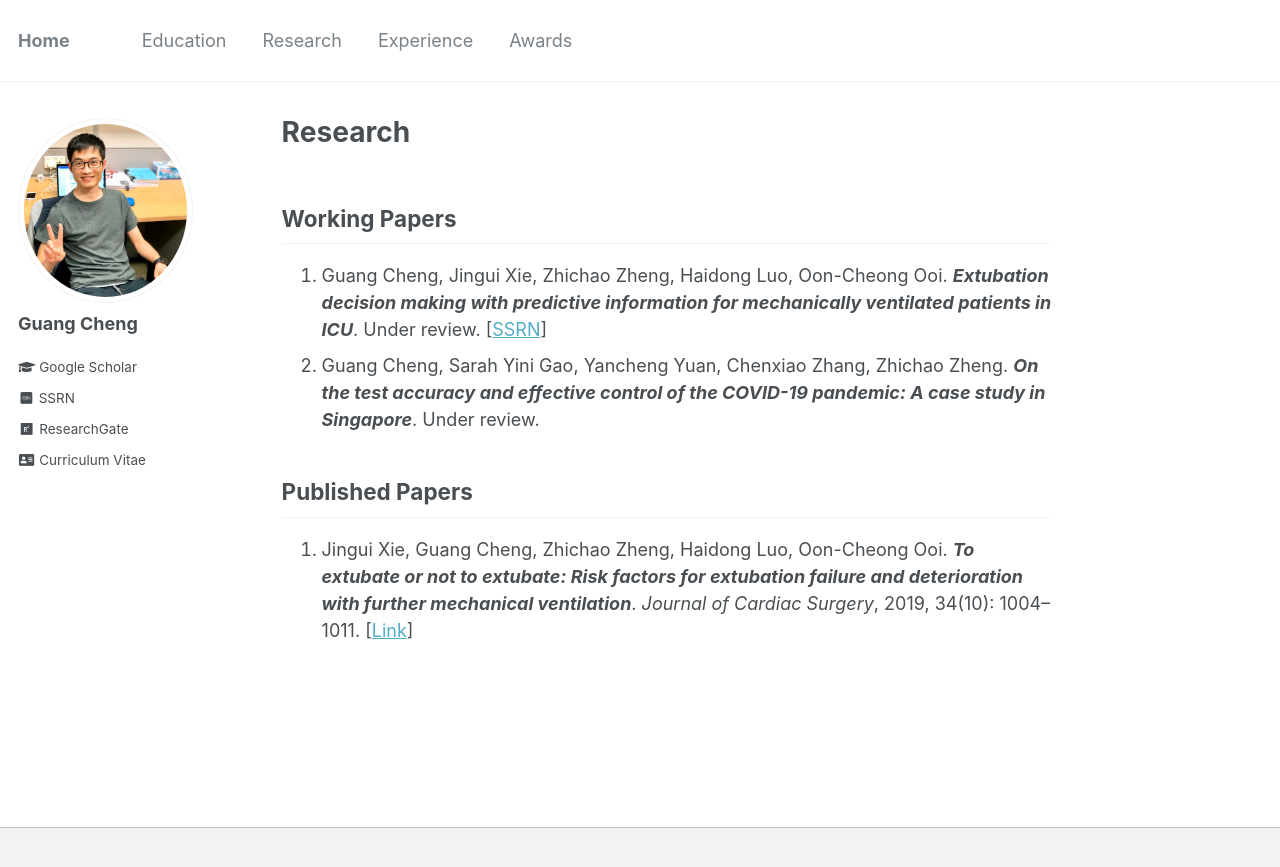
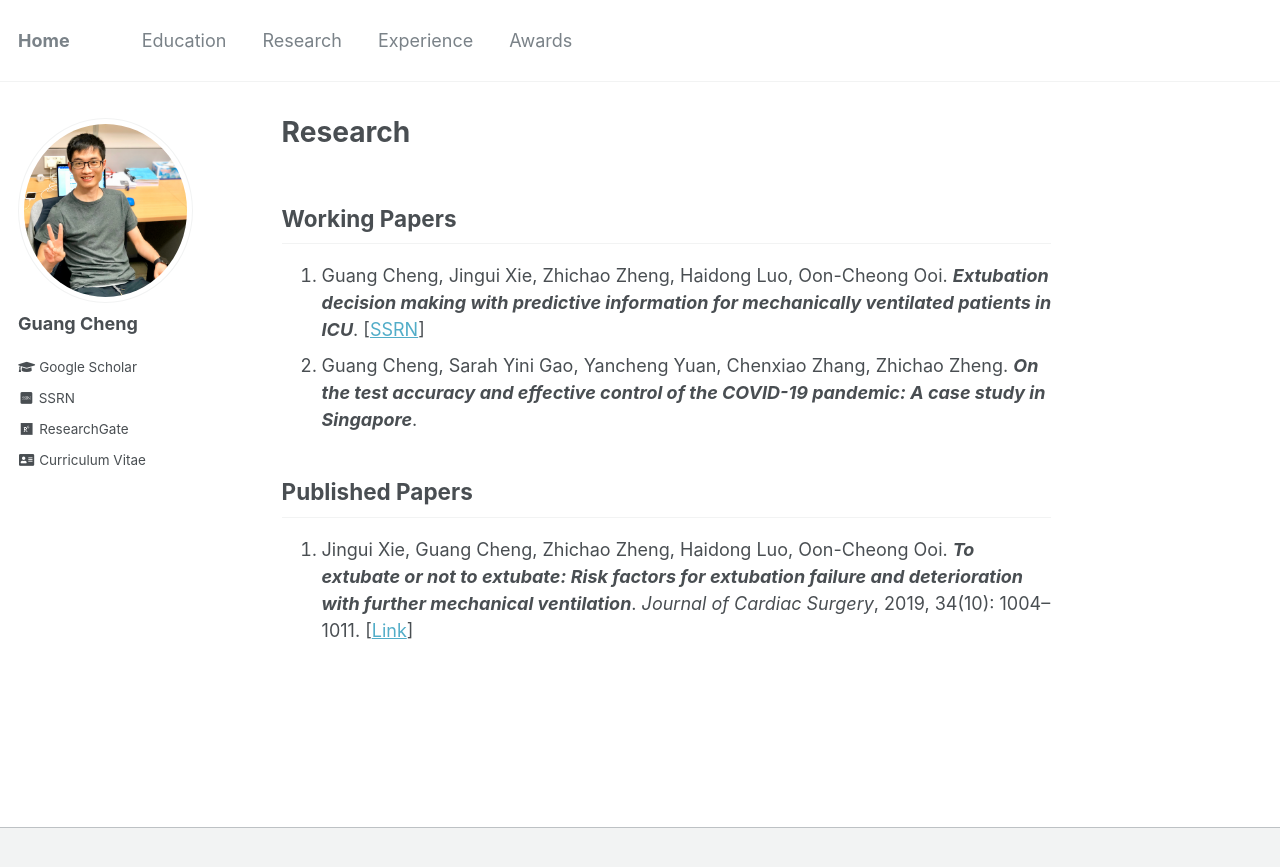
Before and after one commit to gcheng-nus/gcheng-nus.github.io, a Jekyll site: the page built from _pages/research.md, in a window 1280 px wide. Shown: the top 867 px of the page. Built offline with Jekyll 4.4.1, drawn with Linux system fonts in a browser that asks for light colours; some web fonts are replaced.

```diff
--- a/_pages/research.md
+++ b/_pages/research.md
@@ -6,8 +6,8 @@ author_profile: true
 ---
 
 ## Working Papers
-1. Guang Cheng, Jingui Xie, Zhichao Zheng, Haidong Luo, Oon-Cheong Ooi. ***Extubation decision making with predictive information for mechanically ventilated patients in ICU***. Under review. [[SSRN](https://ssrn.com/abstract=3397530)]
-2. Guang Cheng, Sarah Yini Gao, Yancheng Yuan, Chenxiao Zhang, Zhichao Zheng. ***On the test accuracy and effective control of the COVID-19 pandemic: A case study in Singapore***. Under review.
+1. Guang Cheng, Jingui Xie, Zhichao Zheng, Haidong Luo, Oon-Cheong Ooi. ***Extubation decision making with predictive information for mechanically ventilated patients in ICU***. [[SSRN](https://ssrn.com/abstract=3397530)]
+2. Guang Cheng, Sarah Yini Gao, Yancheng Yuan, Chenxiao Zhang, Zhichao Zheng. ***On the test accuracy and effective control of the COVID-19 pandemic: A case study in Singapore***.
 
 ## Published Papers
 1. Jingui Xie, Guang Cheng, Zhichao Zheng, Haidong Luo, Oon-Cheong Ooi. ***To extubate or not to extubate: Risk factors for extubation failure and deterioration with further mechanical ventilation***. *Journal of Cardiac Surgery*, 2019, 34(10): 1004–1011. [[Link](https://onlinelibrary.wiley.com/doi/abs/10.1111/jocs.14189)]
```
Also changed, not shown: _pages/education.md (line endings or trailing spaces).
